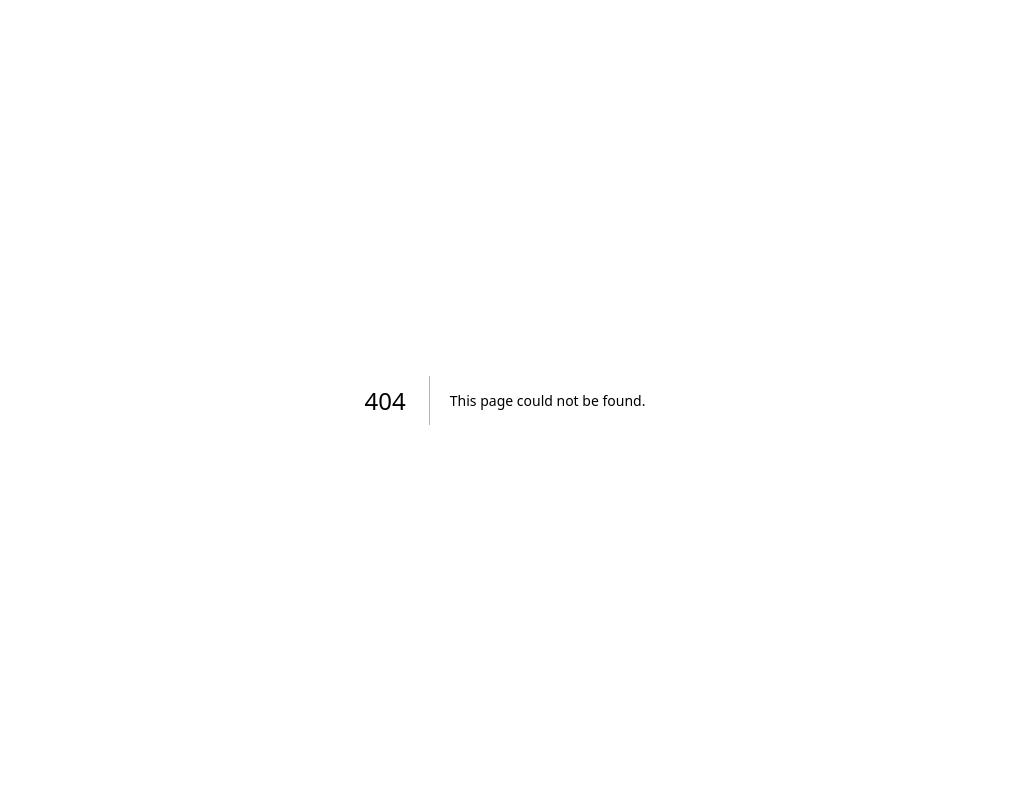
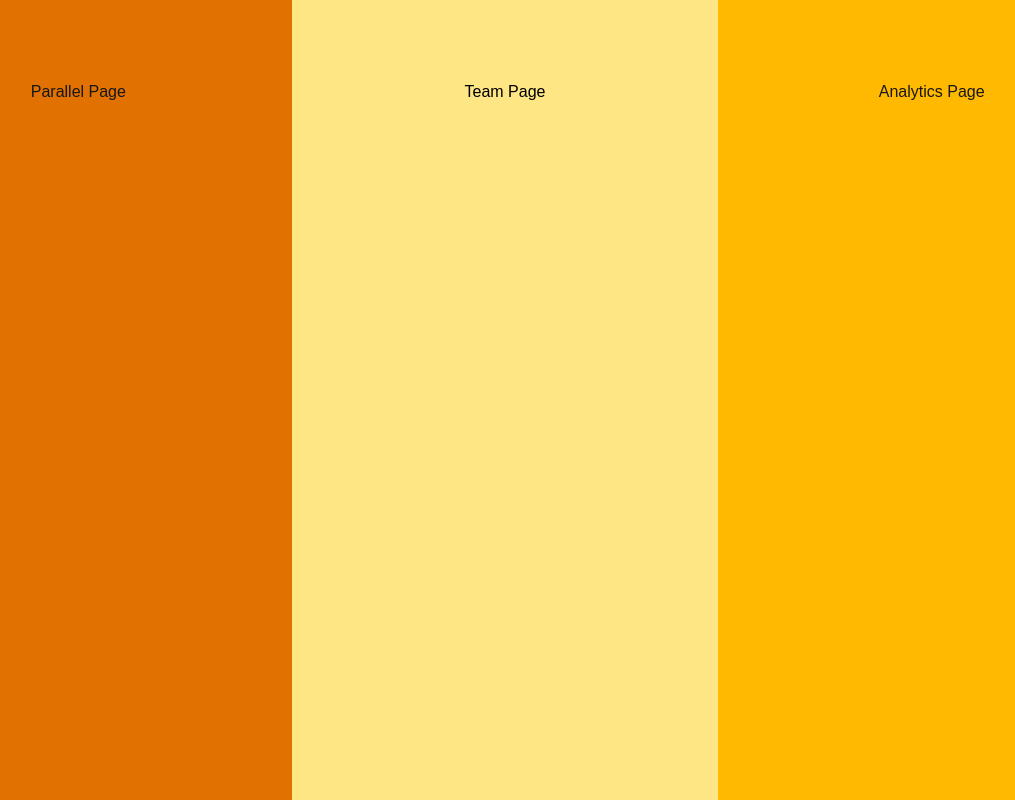
Before and after one commit to ThanSoe16/nextjs-basic, a Next.js app: page /parallel in a window 1280 px wide. Before the commit this address had no page. Shown: the whole page, without its empty margins (135-1150 px from the left). Built offline with nearby package versions, Linux system fonts and the light colour scheme.

Commit message:
parallel routes

```diff
--- /dev/null
+++ b/src/app/(modules)/parallel/@analytics/page.tsx
@@ -0,0 +1,9 @@
+export default function AnalyticsPage() {
+  return (
+    <div className="items-center justify-items-center min-h-screen p-8 pb-20 gap-16 sm:p-20 bg-amber-400">
+      <main className="flex flex-col gap-[32px] row-start-2 items-center sm:items-start">
+        <div>Analytics Page</div>
+      </main>
+    </div>
+  );
+}
--- /dev/null
+++ b/src/app/(modules)/parallel/@team/page.tsx
@@ -0,0 +1,9 @@
+export default function TeamPage() {
+  return (
+    <div className="items-center justify-items-center min-h-screen p-8 pb-20 gap-16 sm:p-20 bg-amber-200">
+      <main className="flex flex-col gap-[32px] row-start-2 items-center sm:items-start text-black">
+        <div>Team Page</div>
+      </main>
+    </div>
+  );
+}
--- /dev/null
+++ b/src/app/(modules)/parallel/layout.tsx
@@ -0,0 +1,17 @@
+export default function Layout({
+  children,
+  team,
+  analytics,
+}: {
+  children: React.ReactNode;
+  analytics: React.ReactNode;
+  team: React.ReactNode;
+}) {
+  return (
+    <div className="grid grid-cols-3">
+      {children}
+      {team}
+      {analytics}
+    </div>
+  );
+}
--- /dev/null
+++ b/src/app/(modules)/parallel/page.tsx
@@ -0,0 +1,9 @@
+export default function ParallelPage() {
+  return (
+    <div className="items-center justify-items-center min-h-screen p-8 pb-20 gap-16 sm:p-20 bg-amber-600">
+      <main className="flex flex-col gap-[32px] row-start-2 items-center sm:items-start">
+        <div>Parallel Page</div>
+      </main>
+    </div>
+  );
+}
```
Also changed, not shown: src/app/(modules)/parallel/@analytics/default.tsx (added).
